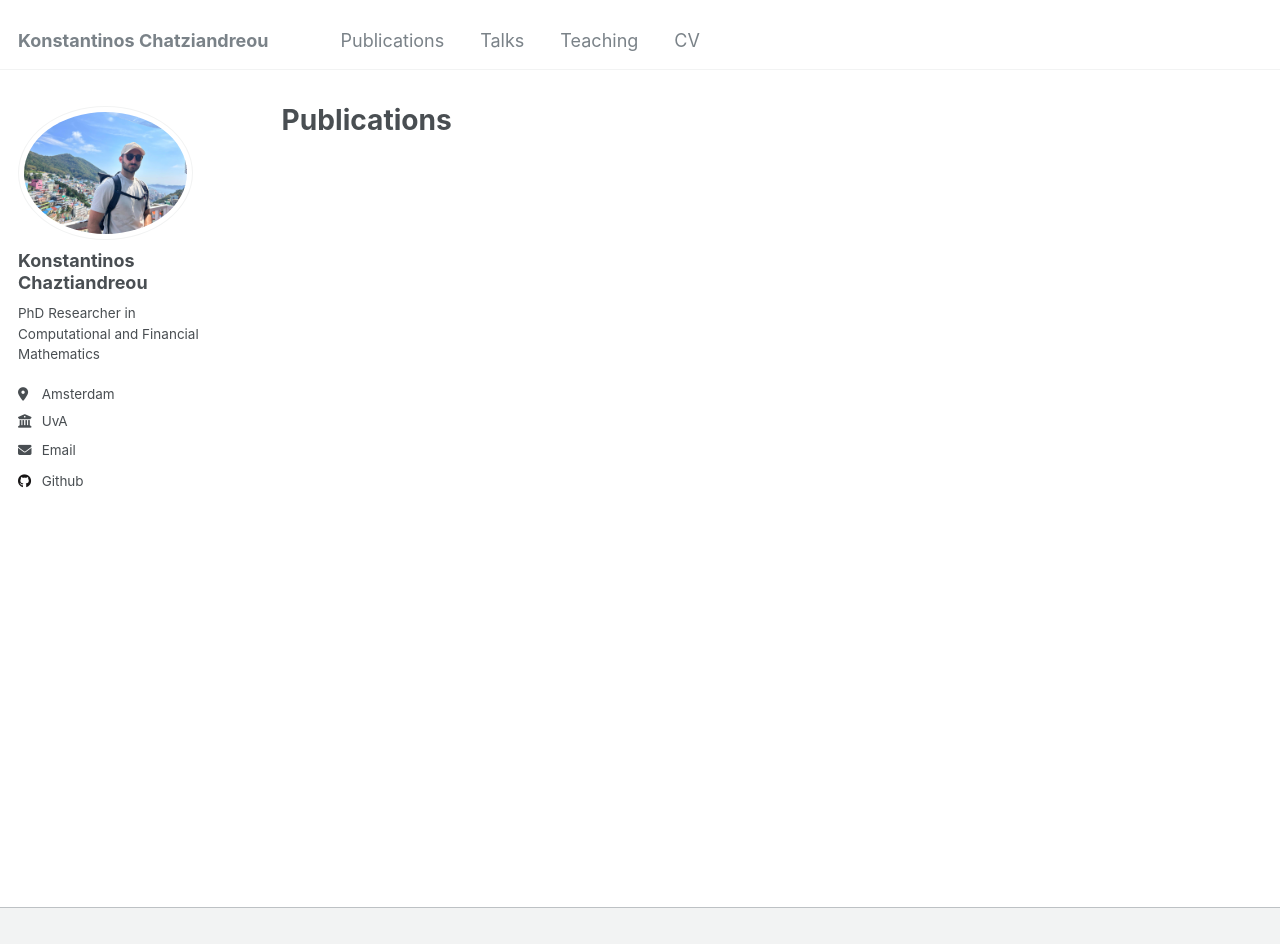
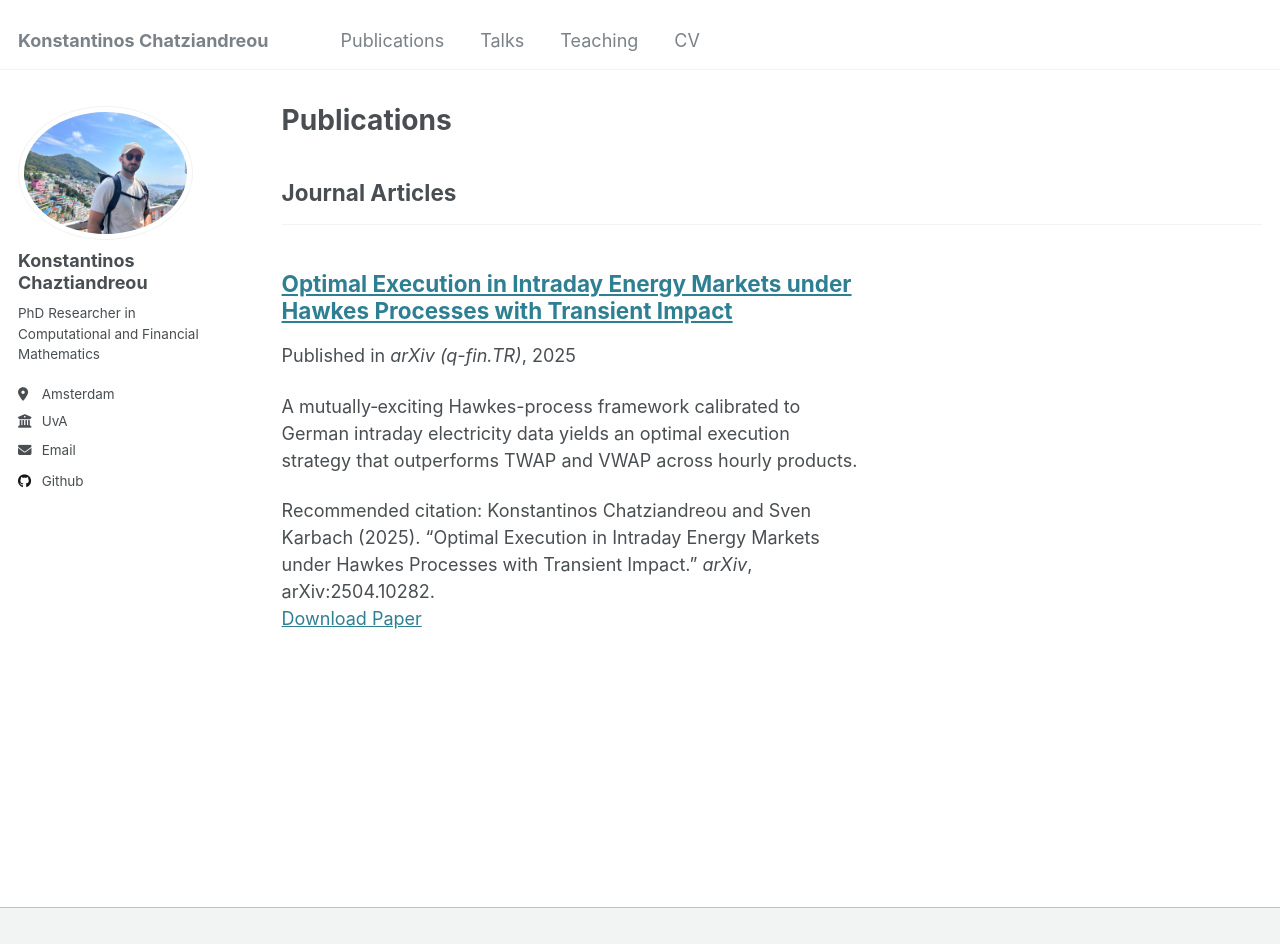
Before and after one commit to kkostashatz/kkostashatz.github.io, a Jekyll site: the page built from _pages/publications.html, in a window 1280 px wide and 944 px high. Built offline with Jekyll 4.4.1, drawn with Linux system fonts in a browser that asks for light colours.

Commit message:
new staff

```diff
--- a/_publications/2009-10-01-paper-title-number-1.md
+++ b/_publications/2009-10-01-paper-title-number-1.md
@@ -1,14 +1,22 @@
-<!-- ---
-title: "Paper Title Number 1"
+---
+title: "Optimal Execution in Intraday Energy Markets under Hawkes Processes with Transient Impact"
 collection: publications
 category: manuscripts
-permalink: /publication/2009-10-01-paper-title-number-1
-excerpt: 'This paper is about the number 1. The number 2 is left for future work.'
-date: 2009-10-01
-venue: 'Journal 1'
-slidesurl: 'http://academicpages.github.io/files/slides1.pdf'
-paperurl: 'http://academicpages.github.io/files/paper1.pdf'
-citation: 'Your Name, You. (2009). &quot;Paper Title Number 1.&quot; <i>Journal 1</i>. 1(1).'
+permalink: /publication/2025-04-14-optimal-execution-hawkes
+excerpt: "A mutually‐exciting Hawkes-process framework calibrated to German intraday electricity data yields an optimal execution strategy that outperforms TWAP and VWAP across hourly products."
+date: 2025-04-14
+venue: "arXiv (q-fin.TR)"
+paperurl: "https://arxiv.org/abs/2504.10282"
+citation: "Konstantinos Chatziandreou and Sven Karbach (2025). “Optimal Execution in Intraday Energy Markets under Hawkes Processes with Transient Impact.” <i>arXiv</i>, arXiv:2504.10282."
 ---
+
+This paper investigates optimal execution strategies in intraday energy markets through a **bivariate Hawkes process** with transient price impact. Calibrated to German intraday electricity data, the model reproduces:
+
+* pronounced intra-session volatility,
+* characteristic intraday activity patterns, and
+* the **Samuelson effect** as gate closure approaches.
+
+By coupling the Hawkes-driven order-flow with a transient impact kernel, we derive an optimal trading schedule for large-volume market participants. Back-tests show substantial cost savings versus **TWAP** and **VWAP** benchmarks across multiple hourly products.
+
 <!--
-The contents above will be part of a list of publications, if the user clicks the link for the publication than the contents of section will be rendered as a full page, allowing you to provide more information about the paper for the reader. When publications are displayed as a single page, the contents of the above "citation" field will automatically be included below this section in a smaller font. --> -->
+*Add a `slidesurl:` or `codeurl:` field above if you later upload slides or a GitHub repo.* -->
```
Also changed, not shown: _config.yml (line endings or trailing spaces).
